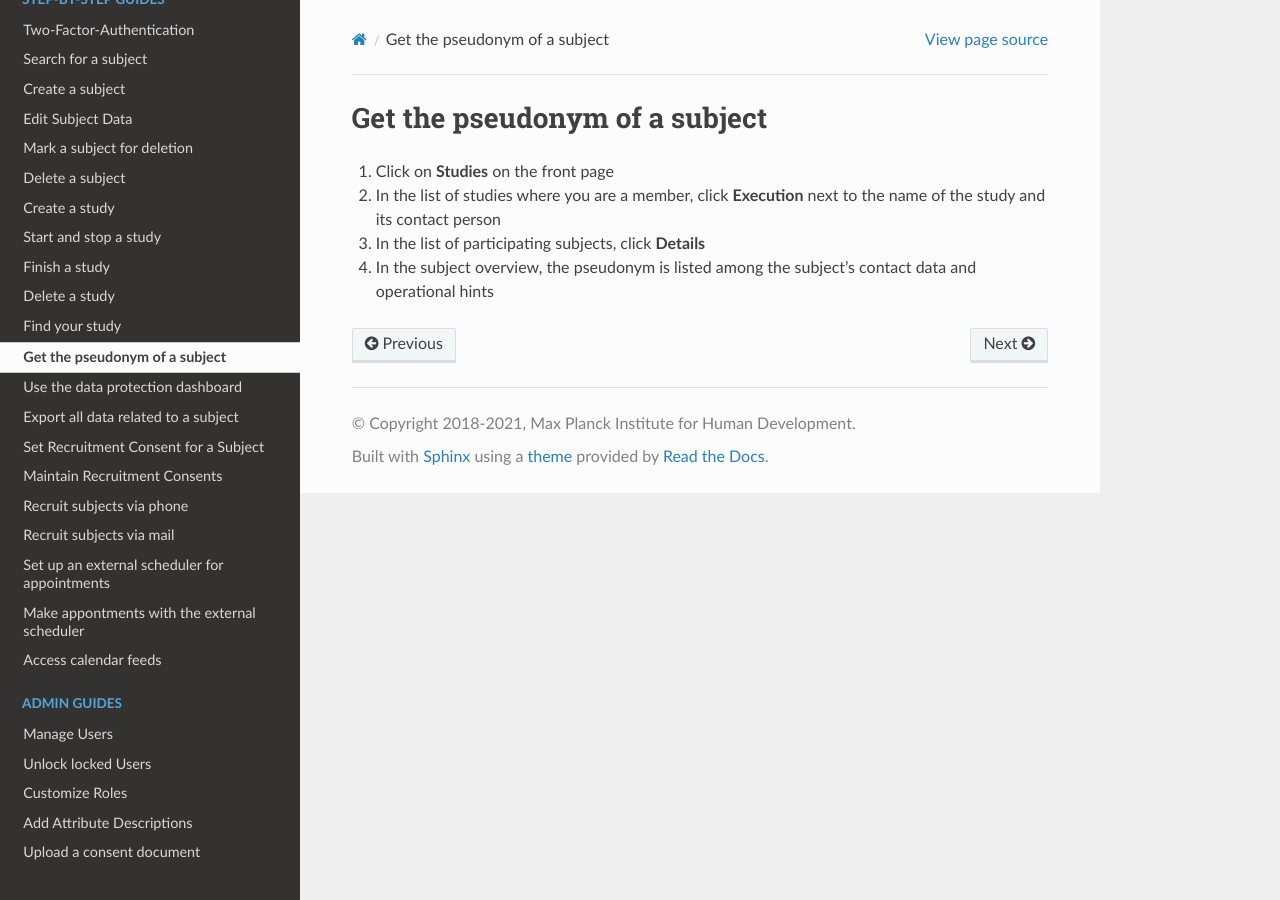
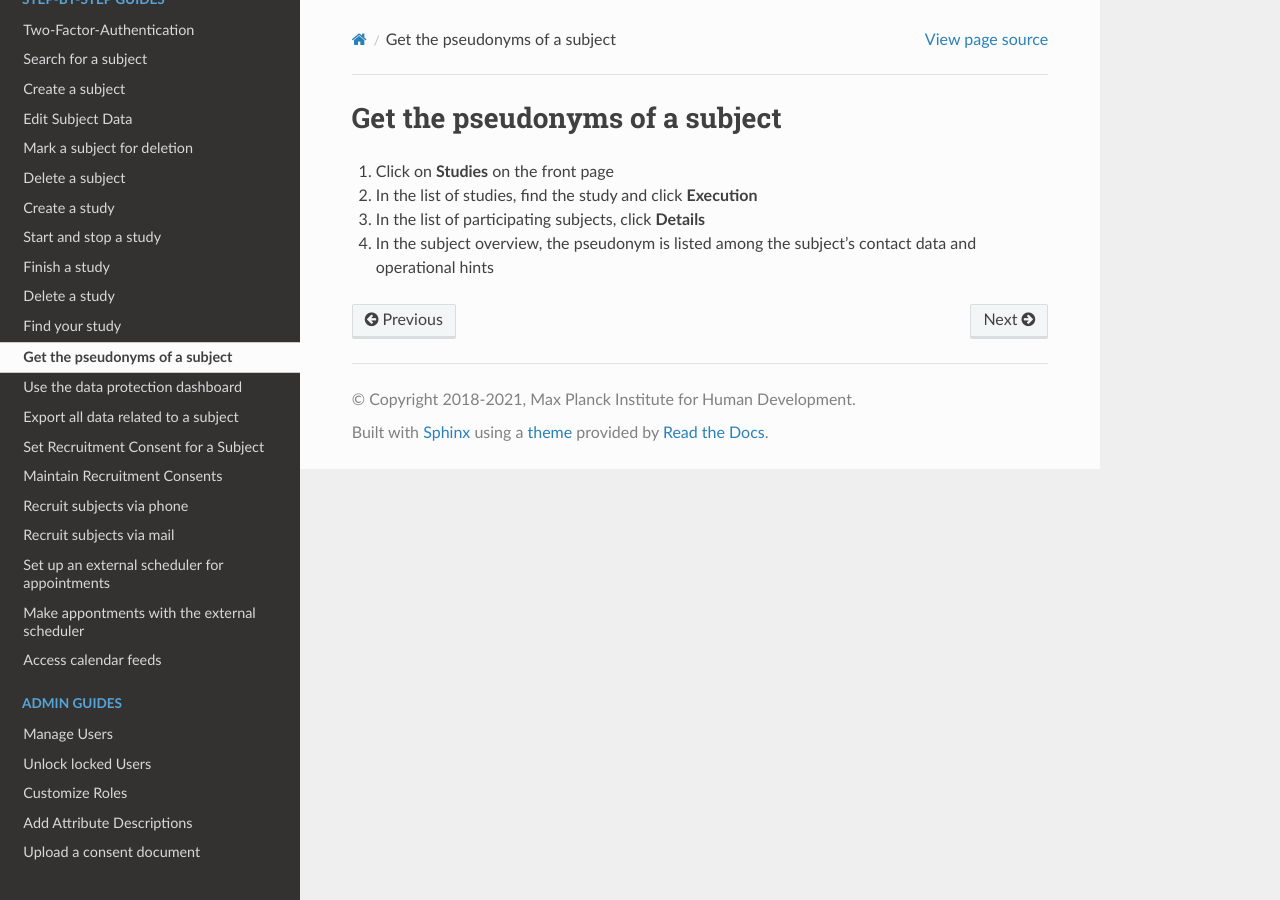
Before and after one commit to DouglasNeuroInformatics/castellum, a Sphinx documentation site: the page built from source/guides/pseudonyms.rst, in a window 1280 px wide. Built offline with Sphinx 7.4.7 and the Read the Docs theme 2.0.0, drawn with Linux system fonts in a browser that asks for light colours.

Commit message:
update subject-get-pseudonym

```diff
--- a/source/guides/pseudonyms.rst
+++ b/source/guides/pseudonyms.rst
@@ -1,14 +1,10 @@
 .. _subject-get-pseudonym:
 
-Get the pseudonym of a subject
-==============================
+Get the pseudonyms of a subject
+===============================
 
 1.  Click on **Studies** on the front page
-
-2.  In the list of studies where you are a member, click **Execution**
-    next to the name of the study and its contact person
-
+2.  In the list of studies, find the study and click **Execution**
 3.  In the list of participating subjects, click **Details**
-
 4.  In the subject overview, the pseudonym is listed among the subject's
     contact data and operational hints
```
